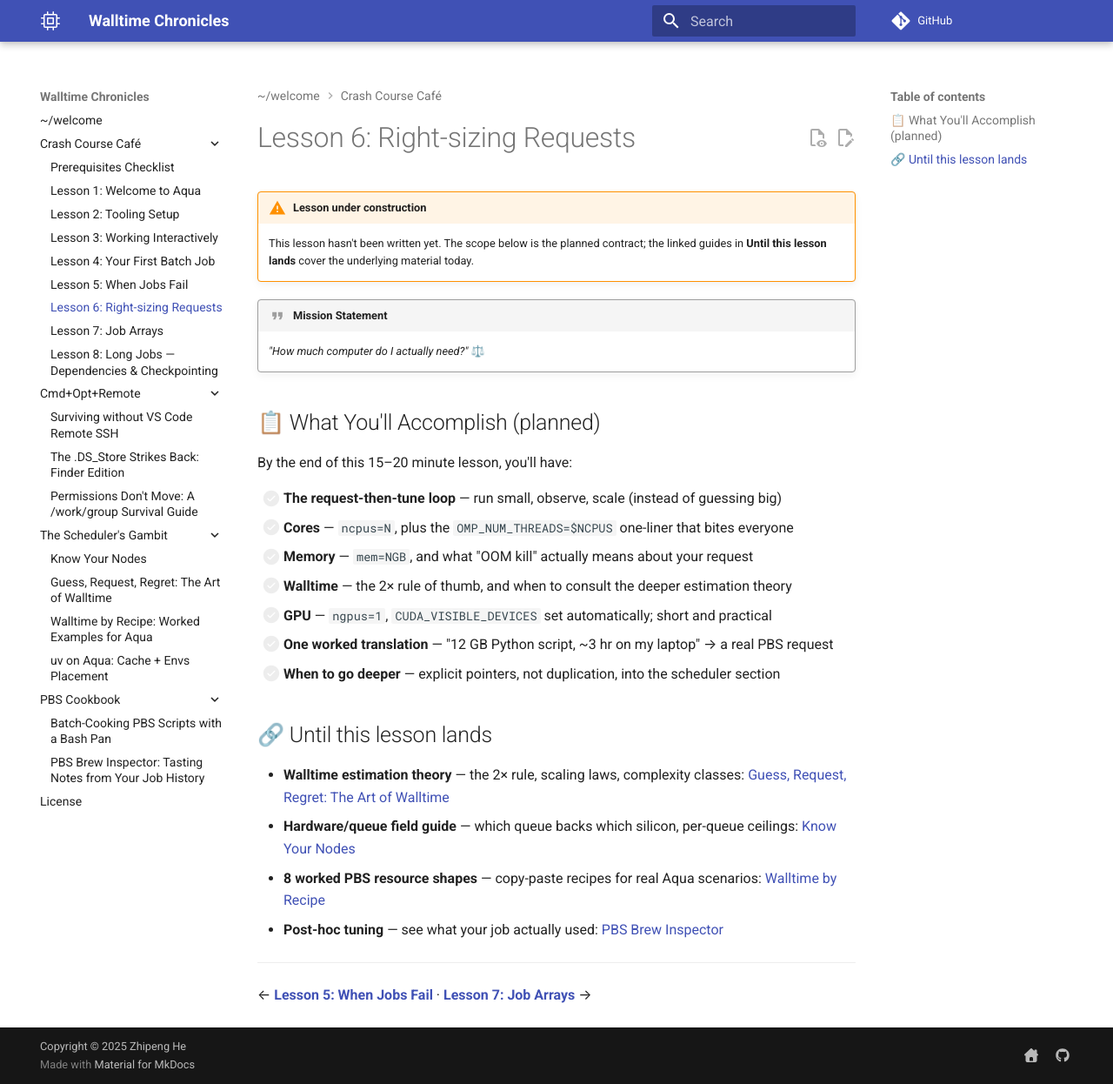
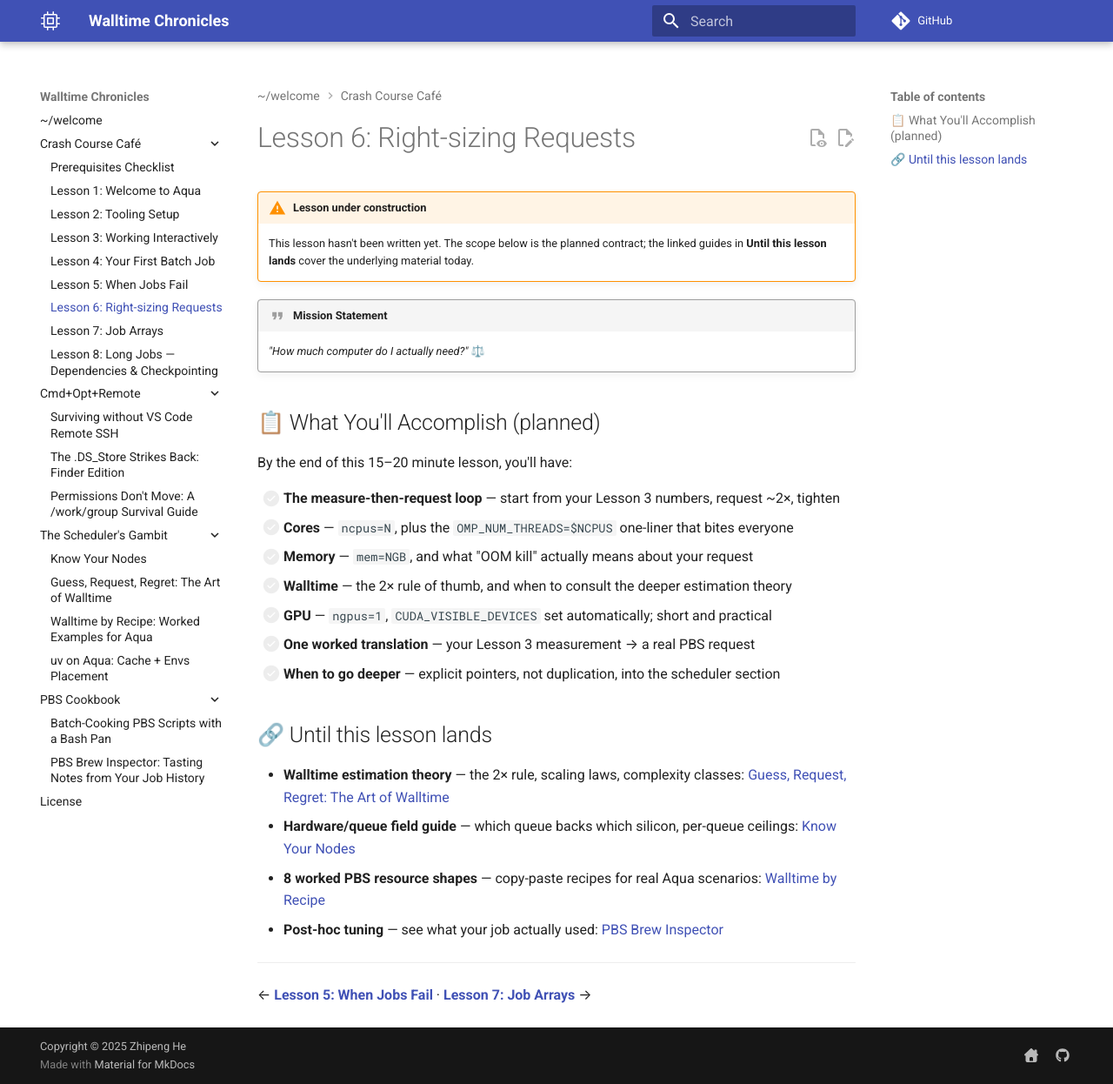
Before and after one commit to ZhipengHe/Walltime-Chronicles, an MkDocs documentation site: the page built from docs/tutorials/lesson-6.md, in a window 1280 px wide and 1246 px high. Shown: the whole window at 87% size. Built offline with MkDocs 1.6.1 and Material for MkDocs 9.7.7, drawn with Linux system fonts in a browser that asks for light colours; plug-ins that fetch from the network failed and are left out; comment, search, counter and statistics services are not loaded.

Commit message:
docs(tutorials): align stub contracts with Lesson 3 and fix two PBS facts
With Working Interactively in place, the later stubs can build on it:
Lesson 4 submits the script run by hand in Lesson 3, Lesson 5's decision
tree starts by reproducing the failure in qsub -I, and Lesson 6 sizes
the request from the Lesson 3 measurement instead of a guess.

Two contract lines were wrong on their facts: Lesson 5's "module not
loaded" names a mechanism the course no longer teaches (the cause is
the job's shell lacking what was activated interactively), and Lesson
8's "SIGTERM at walltime-end" is not Aqua's checkpointing mechanism,
which is #PBS -c w=N with USR1/USR2 traps as documented in Recipe 8 and
The Art of Walltime.

Co-Authored-By: Claude Fable 5 <noreply@anthropic.com>

```diff
--- a/docs/tutorials/lesson-6.md
+++ b/docs/tutorials/lesson-6.md
@@ -10,12 +10,12 @@
 
 By the end of this 15–20 minute lesson, you'll have:
 
-- [ ] **The request-then-tune loop** — run small, observe, scale (instead of guessing big)
+- [ ] **The measure-then-request loop** — start from your Lesson 3 numbers, request ~2×, tighten
 - [ ] **Cores** — `ncpus=N`, plus the `OMP_NUM_THREADS=$NCPUS` one-liner that bites everyone
 - [ ] **Memory** — `mem=NGB`, and what "OOM kill" actually means about your request
 - [ ] **Walltime** — the 2× rule of thumb, and when to consult the deeper estimation theory
 - [ ] **GPU** — `ngpus=1`, `CUDA_VISIBLE_DEVICES` set automatically; short and practical
-- [ ] **One worked translation** — "12 GB Python script, ~3 hr on my laptop" → a real PBS request
+- [ ] **One worked translation** — your Lesson 3 measurement → a real PBS request
 - [ ] **When to go deeper** — explicit pointers, not duplication, into the scheduler section
 
 ## 🔗 Until this lesson lands
```
Also changed, not shown: docs/tutorials/index.md (+2 -2 lines), docs/tutorials/lesson-4.md (+1 -1 lines), docs/tutorials/lesson-5.md (+2 -2 lines), docs/tutorials/lesson-8.md (+1 -1 lines).
